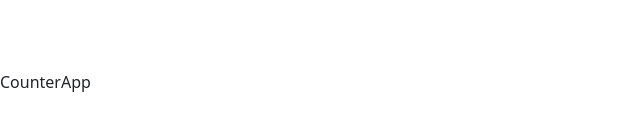
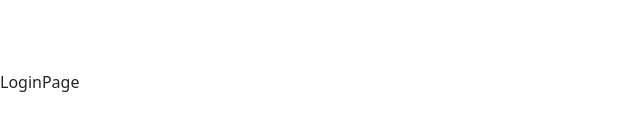
Before and after one commit to sebassg7/CalendarApp, a React (Vite) app: page /auth in a window 1280 px wide. Shown: the part 318-448 px from the top of the page, without its empty margins (0-640 px from the left). Built offline with nearby package versions, Linux system fonts and the light colour scheme.

Commit message:
Rutas de la aplicación

```diff
--- /dev/null
+++ b/src/CalendarApp.jsx
@@ -0,0 +1,10 @@
+import { BrowserRouter } from 'react-router-dom';
+import { AppRouter } from './router';
+
+export const CalendarApp = () => {
+  return (
+    <BrowserRouter>
+        <AppRouter/>
+    </BrowserRouter>
+  )
+};
--- a/src/CounterApp.jsx
+++ /dev/null
@@ -1,5 +0,0 @@
-export const CounterApp = () => {
-  return (
-    <div>CounterApp</div>
-  )
-};
--- /dev/null
+++ b/src/auth/index.js
@@ -0,0 +1 @@
+export * from './pages/LoginPage';
--- /dev/null
+++ b/src/auth/pages/LoginPage.jsx
@@ -0,0 +1,5 @@
+export const LoginPage = () => {
+  return (
+    <div>LoginPage</div>
+  )
+}
--- /dev/null
+++ b/src/calendar/index.js
@@ -0,0 +1 @@
+export * from './pages/CalendarPage';
--- /dev/null
+++ b/src/calendar/pages/CalendarPage.jsx
@@ -0,0 +1,5 @@
+export const CalendarPage = () => {
+  return (
+    <div>CalendarPage</div>
+  )
+};
--- a/src/main.jsx
+++ b/src/main.jsx
@@ -1,10 +1,10 @@
 import React from 'react';
 import ReactDOM from 'react-dom/client';
-import { CounterApp } from './CounterApp.jsx';
+import { CalendarApp } from './CalendarApp';
 import './styles.css';
 
 ReactDOM.createRoot(document.getElementById('root')).render(
   <React.StrictMode>
-    <CounterApp />
+    < CalendarApp />
   </React.StrictMode>,
 )
--- /dev/null
+++ b/src/router/AppRouter.jsx
@@ -0,0 +1,23 @@
+import { Navigate, Route, Routes } from 'react-router-dom';
+
+import { LoginPage } from '../auth';
+import { CalendarPage } from '../calendar';
+
+
+
+export const AppRouter = () => {
+
+    const authStatus = 'not-authenticated'; //'authenticated';
+
+  return (
+    <Routes>
+        {
+
+            ( authStatus === 'not-authenticated' )
+            ? <Route path='/auth/*' element={ <LoginPage/> } />
+            : <Route path='/*' element={ <CalendarPage/> } />
+        }
+        <Route path='/*' element={ <Navigate to ="/auth/login"/> } />
+    </Routes>
+  )
+};
--- /dev/null
+++ b/src/router/index.js
@@ -0,0 +1 @@
+export * from './AppRouter';
```
